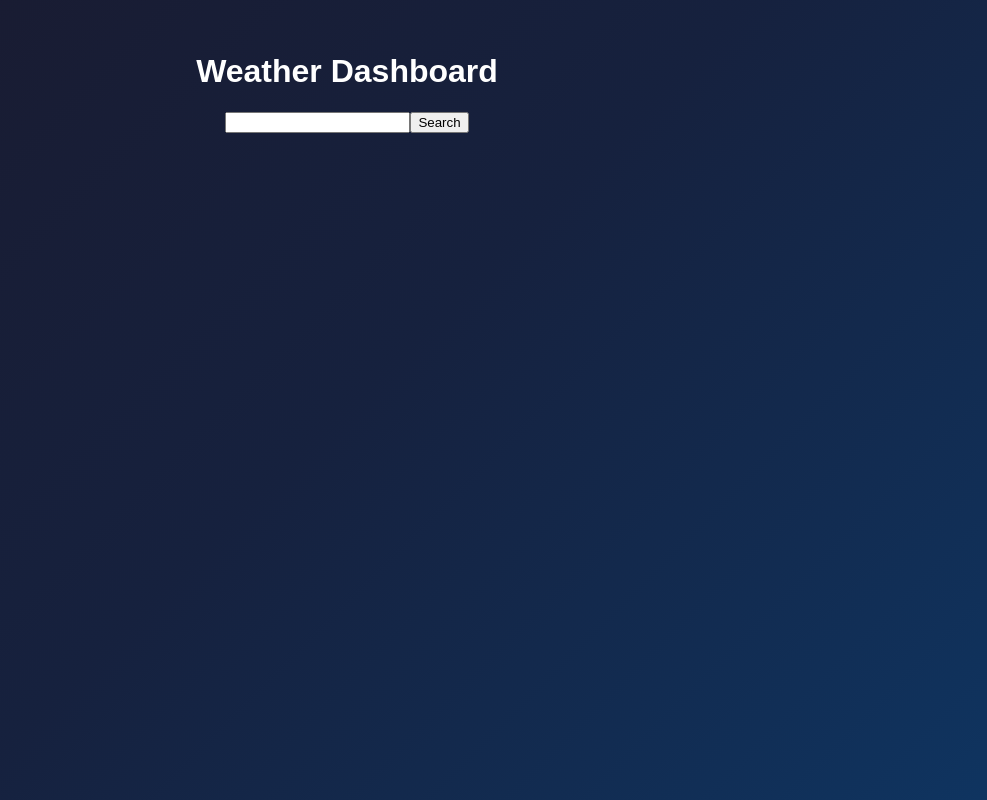
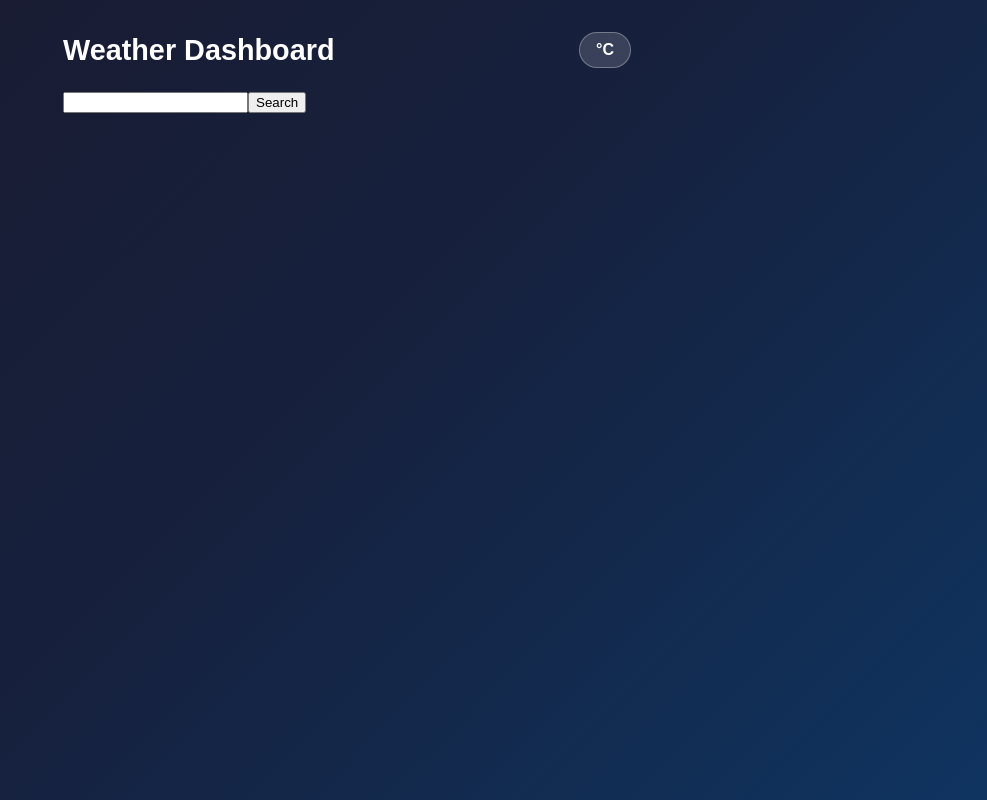
Before and after one commit to sechoi-dev/weather-app, a React (Vite) app: page / in a window 1280 px wide. Shown: the whole page, without its empty margins (293-1280 px from the left). Built offline with nearby package versions, Linux system fonts and the light colour scheme; no server answers.

Commit message:
Add unit toggle (C/F) and recent locations list with localStorage

```diff
--- a/src/App.css
+++ b/src/App.css
@@ -8,5 +8,115 @@ body {
   max-width: 600px;
   margin: 0 auto;
   padding: 32px 16px;
+}
+
+/* Header */
+.app-header {
+  display: flex;
+  align-items: center;
+  justify-content: space-between;
+  margin-bottom: 24px;
+}
+
+.app-header h1 {
+  margin: 0;
+  font-size: 1.8rem;
+}
+
+.unit-toggle {
+  background: rgba(255, 255, 255, 0.15);
+  border: 1px solid rgba(255, 255, 255, 0.3);
+  color: #ffffff;
+  font-size: 1rem;
+  font-weight: bold;
+  padding: 8px 16px;
+  border-radius: 20px;
+  cursor: pointer;
+  transition: background 0.2s;
+}
+
+.unit-toggle:hover {
+  background: rgba(255, 255, 255, 0.25);
+}
+
+/* Recent locations */
+.recent-locations {
+  margin: 16px 0;
+}
+
+.recent-label {
+  font-size: 0.75rem;
+  text-transform: uppercase;
+  letter-spacing: 0.1em;
+  color: rgba(255, 255, 255, 0.5);
+  margin: 0 0 8px;
+}
+
+.recent-chips {
+  display: flex;
+  flex-wrap: wrap;
+  gap: 8px;
+}
+
+.chip {
+  background: rgba(255, 255, 255, 0.1);
+  border: 1px solid rgba(255, 255, 255, 0.2);
+  color: #ffffff;
+  font-size: 0.85rem;
+  padding: 6px 14px;
+  border-radius: 20px;
+  cursor: pointer;
+  transition: background 0.2s;
+}
+
+.chip:hover {
+  background: rgba(255, 255, 255, 0.2);
+}
+
+/* Weather result */
+.weather-result {
+  background: rgba(255, 255, 255, 0.08);
+  border: 1px solid rgba(255, 255, 255, 0.15);
+  border-radius: 16px;
+  padding: 28px;
+  margin-top: 24px;
   text-align: center;
+  backdrop-filter: blur(10px);
 }
+
+.weather-result h2 {
+  margin: 0 0 8px;
+  font-size: 1.6rem;
+}
+
+.weather-result .description {
+  text-transform: capitalize;
+  color: rgba(255, 255, 255, 0.7);
+  margin: 0 0 16px;
+}
+
+.weather-result .temp {
+  font-size: 3.5rem;
+  font-weight: bold;
+  margin: 0 0 8px;
+}
+
+.weather-result p {
+  margin: 4px 0;
+  color: rgba(255, 255, 255, 0.8);
+}
+
+/* Error */
+.error-card {
+  background: rgba(255, 80, 80, 0.15);
+  border: 1px solid rgba(255, 80, 80, 0.4);
+  border-radius: 12px;
+  padding: 16px;
+  margin-top: 20px;
+  text-align: center;
+  color: #ff9090;
+}
+
+.error-card p {
+  margin: 0;
+}
--- a/src/App.jsx
+++ b/src/App.jsx
@@ -1,28 +1,35 @@
 import { useState } from 'react'
 import './App.css'
 import SearchBar from './components/SearchBar'
+import RecentLocations from './components/RecentLocations'
 
 const API_KEY = import.meta.env.VITE_OPENWEATHER_API_KEY
+const MAX_RECENT = 5
 
 function App() {
   const [weather, setWeather] = useState(null)
   const [loading, setLoading] = useState(false)
   const [error, setError] = useState(null)
+  const [unit, setUnit] = useState('metric')
+  const [recentLocations, setRecentLocations] = useState(() =>
+    JSON.parse(localStorage.getItem('recentLocations') || '[]')
+  )
 
-  const handleSearch = async (city) => {
+  const fetchWeather = async (city, selectedUnit = unit) => {
     setLoading(true)
     setError(null)
     setWeather(null)
 
     try {
       const res = await fetch(
-        `https://api.openweathermap.org/data/2.5/weather?q=${encodeURIComponent(city)}&units=metric&appid=${API_KEY}`
+        `https://api.openweathermap.org/data/2.5/weather?q=${encodeURIComponent(city)}&units=${selectedUnit}&appid=${API_KEY}`
       )
       if (!res.ok) {
         throw new Error(res.status === 404 ? 'City not found.' : 'Something went wrong.')
       }
       const data = await res.json()
       setWeather(data)
+      addRecentLocation(city)
     } catch (err) {
       setError(err.message)
     } finally {
@@ -30,21 +37,60 @@ function App() {
     }
   }
 
+  const addRecentLocation = (city) => {
+    setRecentLocations(prev => {
+      const filtered = prev.filter(loc => loc.toLowerCase() !== city.toLowerCase())
+      const updated = [city, ...filtered].slice(0, MAX_RECENT)
+      localStorage.setItem('recentLocations', JSON.stringify(updated))
+      return updated
+    })
+  }
+
+  const handleSearch = (city) => fetchWeather(city)
+
+  const handleUnitToggle = () => {
+    const newUnit = unit === 'metric' ? 'imperial' : 'metric'
+    setUnit(newUnit)
+    if (weather) fetchWeather(weather.name, newUnit)
+  }
+
+  const tempUnit = unit === 'metric' ? '°C' : '°F'
+
   return (
     <div className="app">
-      <h1>Weather Dashboard</h1>
+      <header className="app-header">
+        <h1>Weather Dashboard</h1>
+        <button className="unit-toggle" onClick={handleUnitToggle}>
+          {unit === 'metric' ? '°C' : '°F'}
+        </button>
+      </header>
+
       <SearchBar onSearch={handleSearch} />
+
+      {recentLocations.length > 0 && (
+        <RecentLocations locations={recentLocations} onSelect={handleSearch} />
+      )}
+
       {loading && <p>Loading...</p>}
-      {error && <p className="error">{error}</p>}
-      {weather && (
+
+      {error && (
+        <div className="error-card">
+          <p>{error}</p>
+        </div>
+      )}
+
+      {!loading && weather && (
         <div className="weather-result">
           <h2>{weather.name}, {weather.sys.country}</h2>
-          <p>{weather.weather[0].description}</p>
-          <p>{weather.main.temp}°C</p>
+          <p className="description">{weather.weather[0].description}</p>
+          <p className="temp">{weather.main.temp}{tempUnit}</p>
+          <p>Feels like {weather.main.feels_like}{tempUnit}</p>
+          <p>Humidity: {weather.main.humidity}%</p>
+          <p>Wind: {weather.wind.speed} {unit === 'metric' ? 'm/s' : 'mph'}</p>
         </div>
       )}
     </div>
-  );
+  )
 }
 
-export default App;
+export default App
--- /dev/null
+++ b/src/components/RecentLocations.jsx
@@ -0,0 +1,16 @@
+function RecentLocations({ locations, onSelect }) {
+  return (
+    <div className="recent-locations">
+      <p className="recent-label">Recent</p>
+      <div className="recent-chips">
+        {locations.map(loc => (
+          <button key={loc} className="chip" onClick={() => onSelect(loc)}>
+            {loc}
+          </button>
+        ))}
+      </div>
+    </div>
+  )
+}
+
+export default RecentLocations
```
